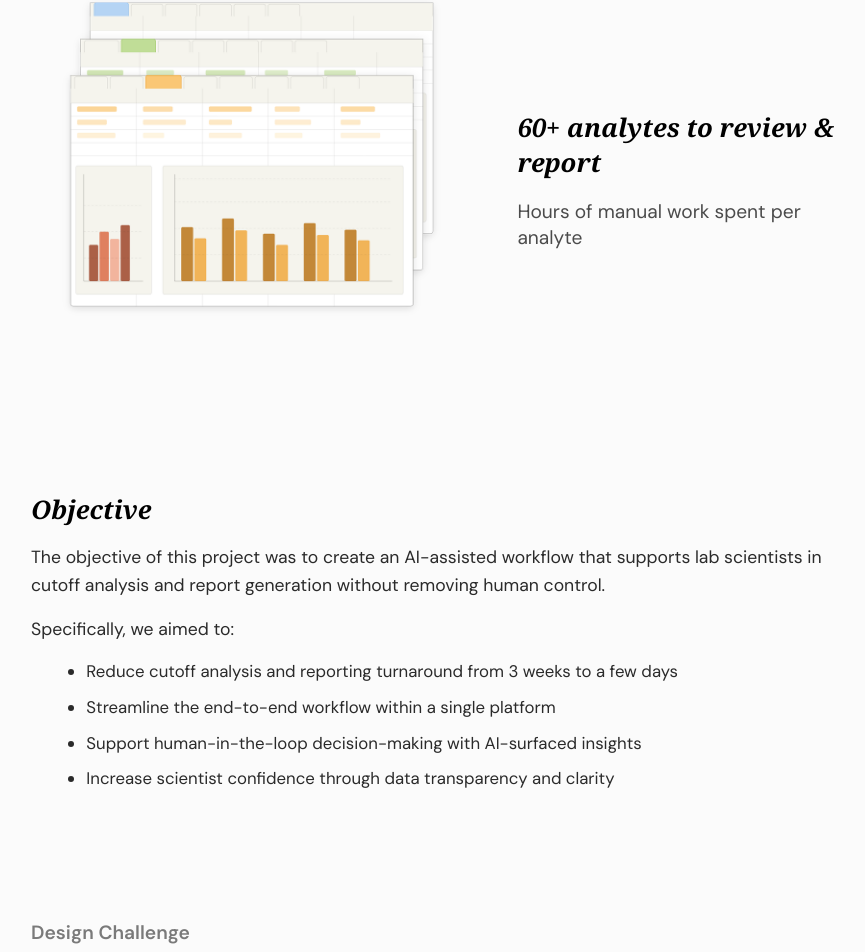
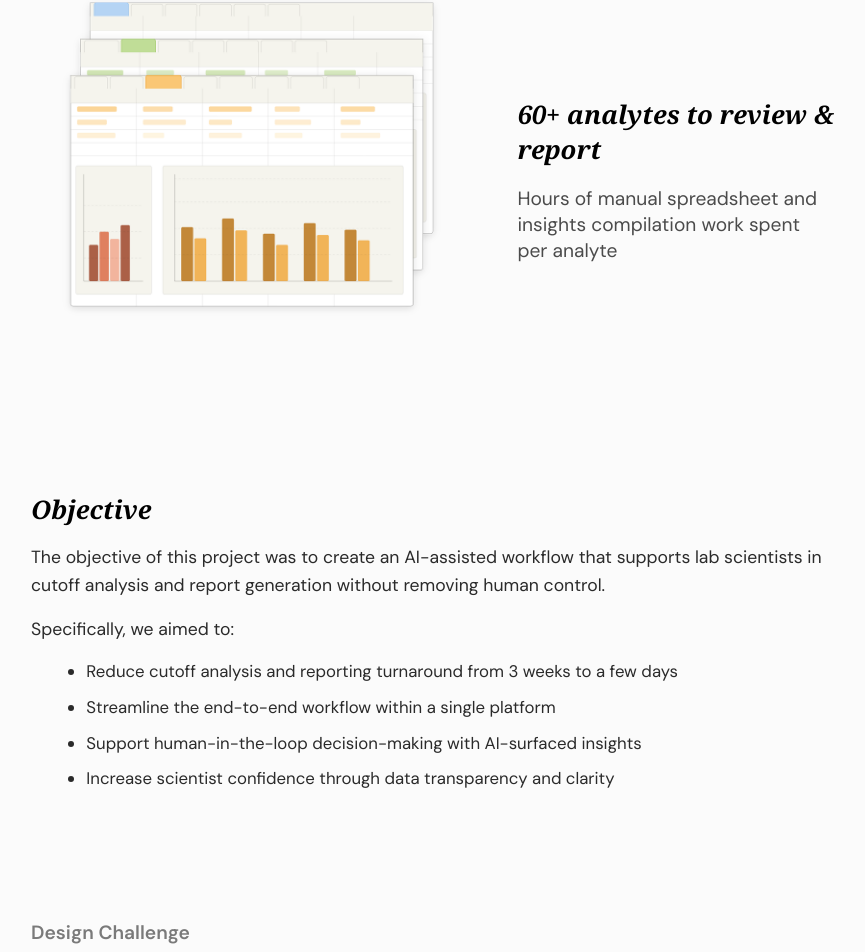
Before and after one commit to Katiiesun/portfolio, a React (Create React App) app: page /NBSTool in a window 1280 px wide. Shown: the part 2892-3844 px from the top of the page, without its empty margins (193-1058 px from the left). Built offline with nearby package versions, Linux system fonts and the light colour scheme.

Commit message:
update again

```diff
--- a/src/components/NBSTool.js
+++ b/src/components/NBSTool.js
@@ -165,7 +165,7 @@ function NBSTool() {
 
             <div className="nbs-visual-text">
               <h4>60+ analytes to review & report</h4>
-              <p>Hours of manual work spent per analyte</p>
+              <p>Hours of manual spreadsheet and insights compilation work spent per analyte</p>
             </div>
           </div>
         </section>
```
